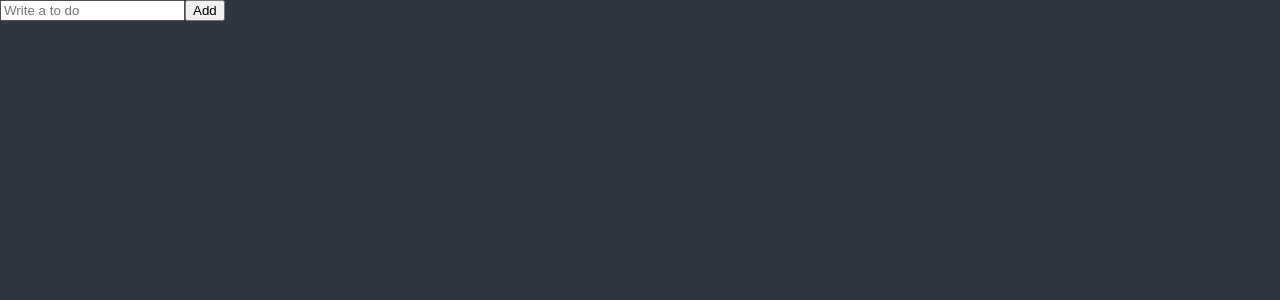
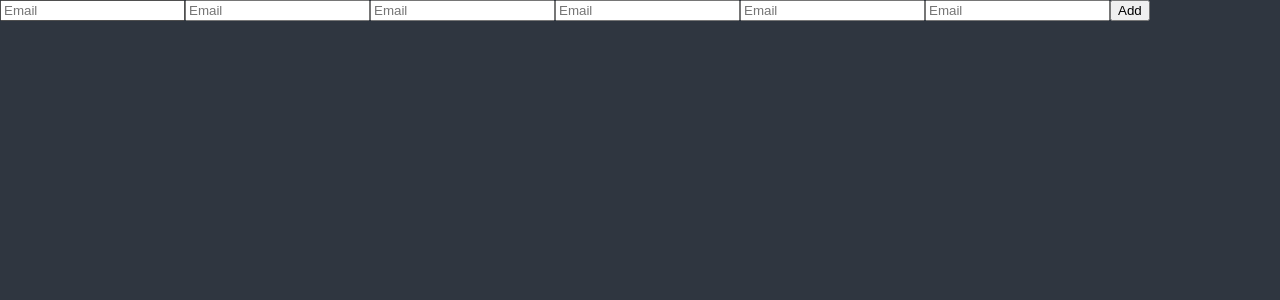
Before and after one commit to insidelamp/nomad_todolist, a React (Create React App) app in the folder todo/: page / in a window 1280 px wide. Shown: the top 300 px of the page. Built offline with nearby package versions, Linux system fonts and the light colour scheme.

Commit message:
리액트폼 적용 예시

```diff
--- a/todo/package.json
+++ b/todo/package.json
@@ -17,6 +17,7 @@
     "react-apexcharts": "^1.4.0",
     "react-dom": "^17.0.2",
     "react-helmet": "^6.1.0",
+    "react-hook-form": "^7.32.0",
     "react-query": "^3.39.1",
     "react-router-dom": "^5.3.0",
     "react-scripts": "5.0.1",
--- a/todo/src/ToDoList.tsx
+++ b/todo/src/ToDoList.tsx
@@ -1,21 +1,19 @@
 import React, { useState } from "react";
+import { useForm } from "react-hook-form";
 
 function ToDoList() {
-  const [toDo, setToDo] = useState("");
-  const onChange = (event: React.FormEvent<HTMLInputElement>) => {
-    const {
-      currentTarget: { value },
-    } = event;
-    setToDo(value);
-  };
-  const onSubmit = (event: React.FormEvent<HTMLFormElement>) => {
-    event.preventDefault();
-    console.log(toDo);
-  };
+  const { register, watch } = useForm();
+  console.log(watch());
+
   return (
     <div>
-      <form onSubmit={onSubmit}>
-        <input onChange={onChange} value={toDo} placeholder="Write a to do" />
+      <form>
+        <input {...register("email")} placeholder="Email"></input>
+        <input {...register("email")} placeholder="Email"></input>
+        <input {...register("email")} placeholder="Email"></input>
+        <input {...register("email")} placeholder="Email"></input>
+        <input {...register("email")} placeholder="Email"></input>
+        <input {...register("email")} placeholder="Email"></input>
         <button>Add</button>
       </form>
     </div>
```
Also changed, not shown: 1 other file (tests, documents, lock files or other folders).
